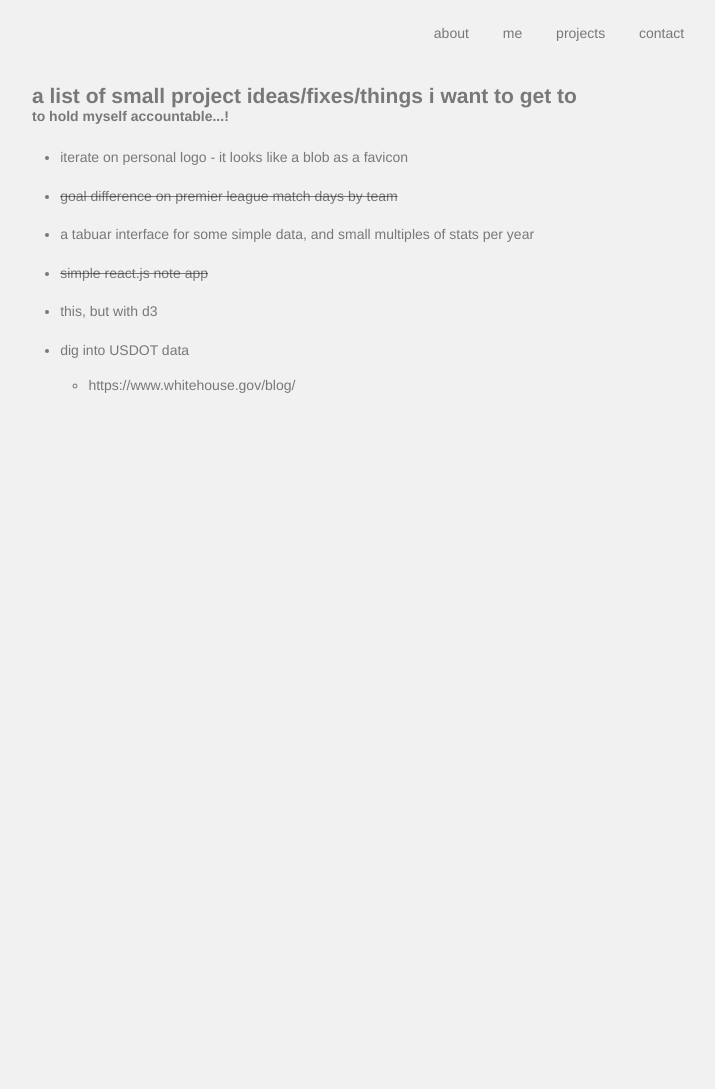
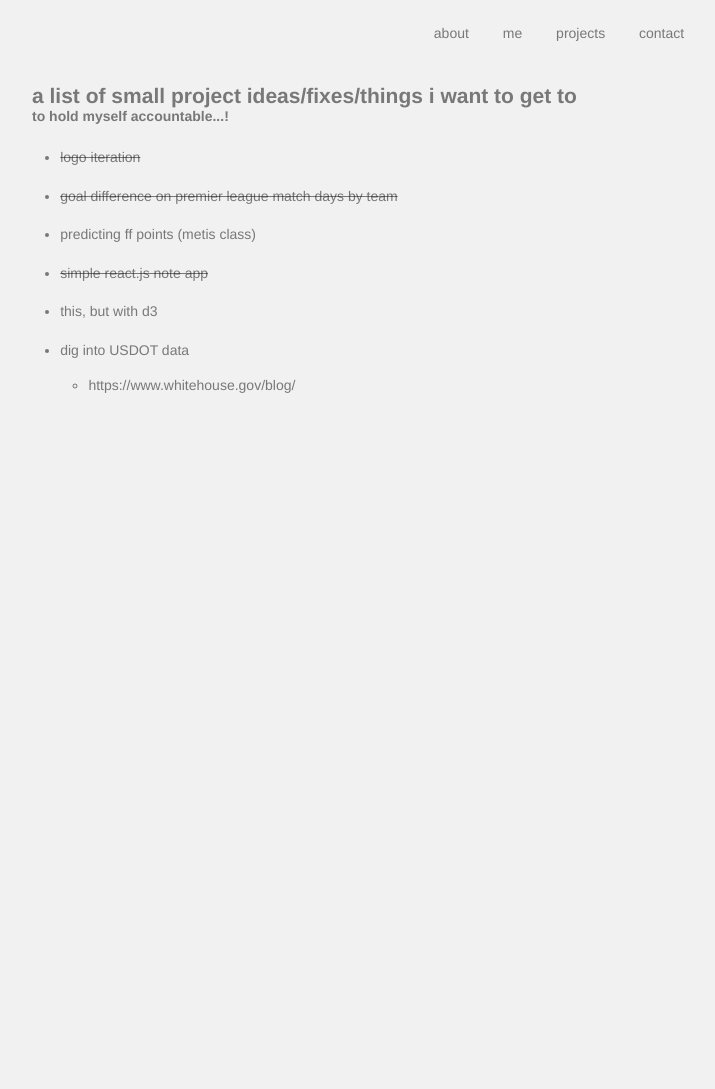
Before and after one commit to mswarzenski/mswarzenski.github.io, a Jekyll site: the page built from to-do/index.html, in a window 1280 px wide. Shown: the whole page, without its empty margins (81-796 px from the left). Built offline with Jekyll 4.4.1, drawn with Linux system fonts in a browser that asks for light colours.

Commit message:
update todo

```diff
--- a/to-do/index.html
+++ b/to-do/index.html
@@ -57,9 +57,9 @@ title: to-do
         <h4 style="padding: 0px">to hold myself accountable...!</h4>
         <br>
         <ul class="subtitle>">
-            <li>iterate on personal logo - it looks like a blob as a favicon</li>
+            <li class="done">logo iteration</li>
             <li class="done">goal difference on premier league match days by team</li>
-            <li>a tabuar interface for some simple data, and small multiples of stats per year</li>
+            <li>predicting ff points (metis class)</li>
             <li class="done">simple react.js note app</li>
             <a id="list-link" href="https://www.kaggle.com/nappon/d/hugomathien/soccer/the-fans-stay-loyal-the-players-move-on"><li>this, but with d3</li></a>
             <li>dig into USDOT data
```
